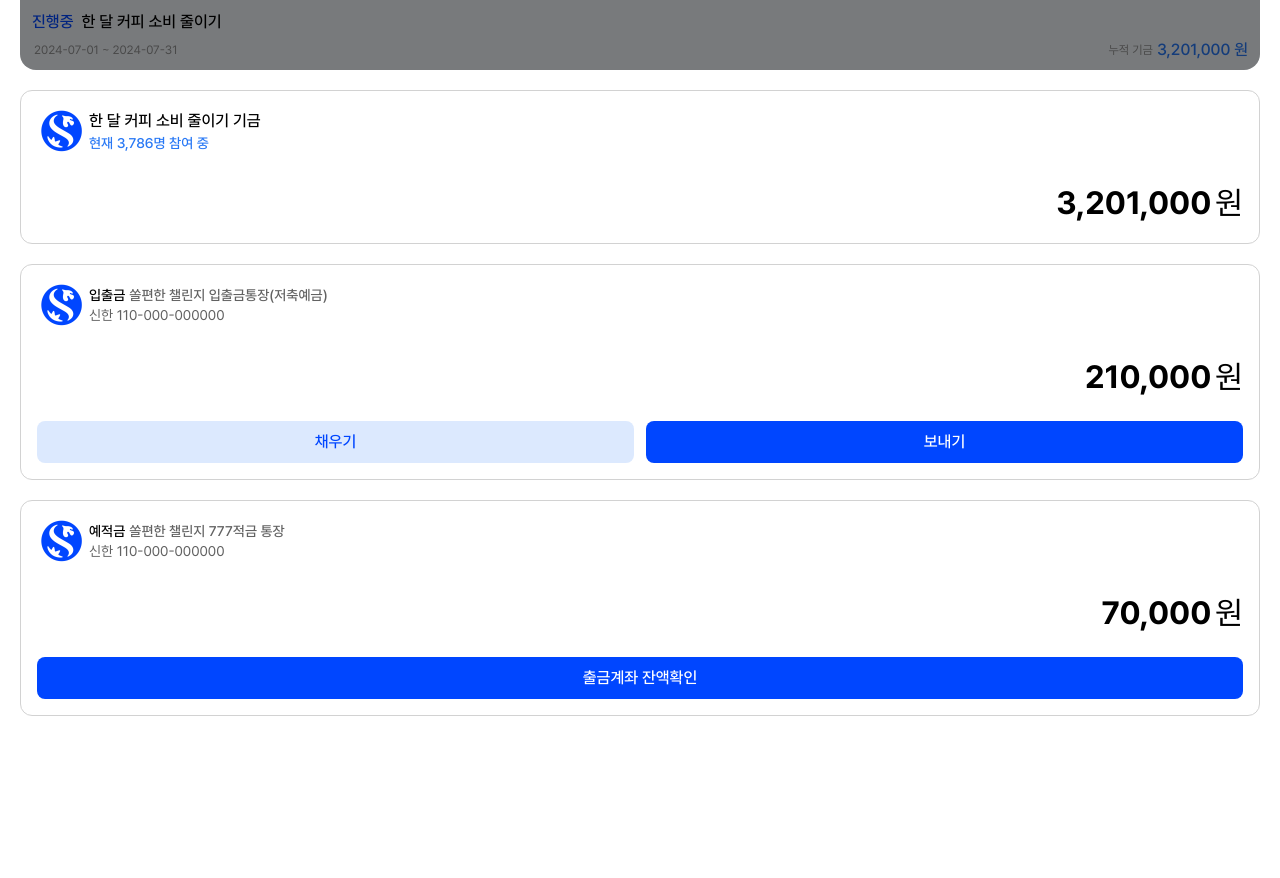
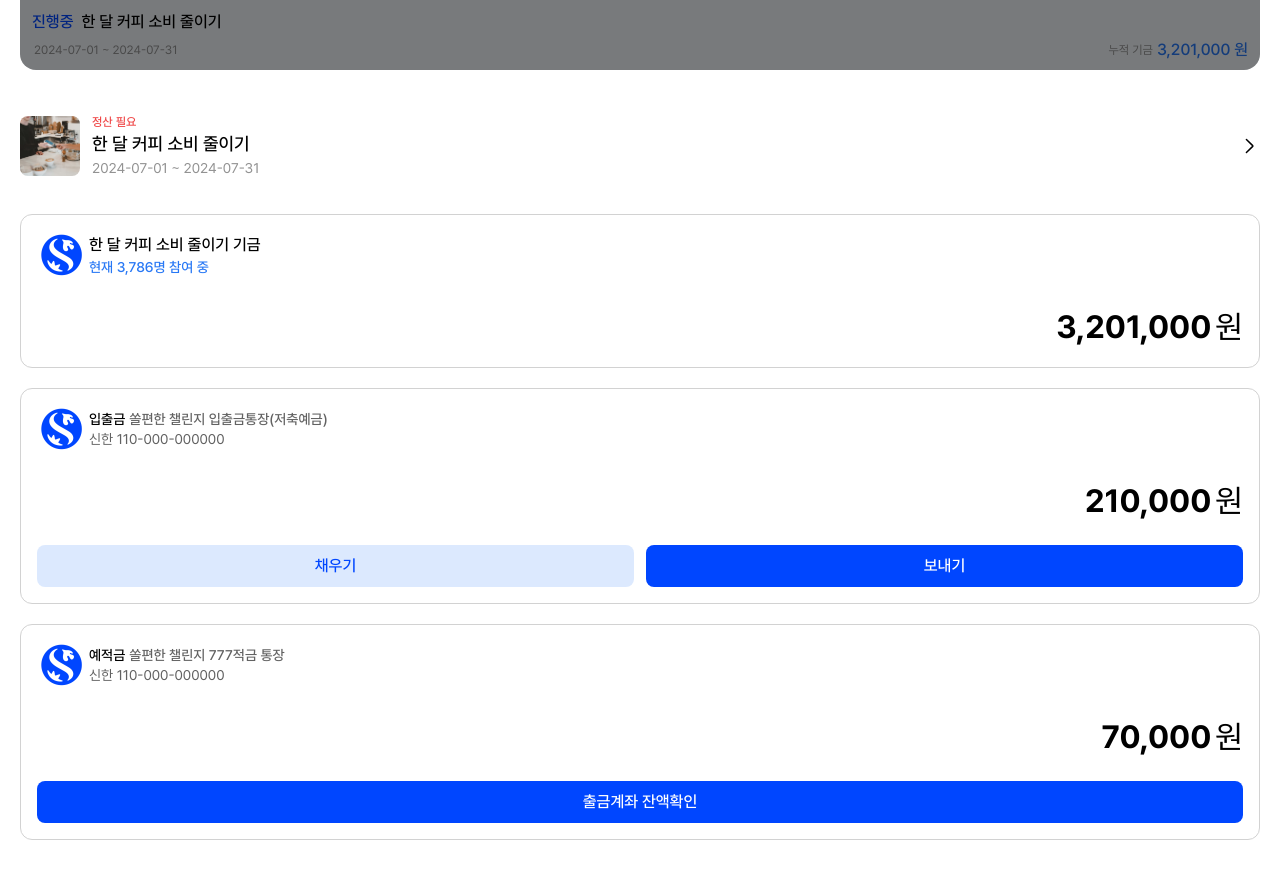
Before and after one commit to dongibuyeo/core-frontend, a Next.js app: page /home in a window 1280 px wide. Shown: the part 2322-3200 px from the top of the page. Before the commit the page ends 3110 px from the top, so only its background shows below. Built offline with nearby package versions, Linux system fonts and the light colour scheme.

Commit message:
Feat: MyChallengeCard 구현

```diff
--- a/src/app/home/page.tsx
+++ b/src/app/home/page.tsx
@@ -10,6 +10,7 @@ import { ChallengeStatus } from '@/types/ChallengeStatus'
 import { useState } from 'react'
 import Button from '@/components/ui/Button'
 import { useRouter } from 'next/navigation'
+import MyChallengeCard from '@/components/modals/MyChallengeCard'
 
 export default function Home() {
   const router = useRouter()
@@ -65,6 +66,14 @@ export default function Home() {
           fund={3201000}
           imageUrl="/image/coffee.jpg"
         />
+        <MyChallengeCard
+          title="한 달 커피 소비 줄이기"
+          startDate="2024-07-01"
+          endDate="2024-07-31"
+          imageUrl="/image/coffee.jpg"
+          isChallengeSuccessful
+          isSettled={false}
+        />
       </div>
       <div className="w-full flex flex-col justify-center gap-5 mt-5">
         <div className="w-full flex justify-center">
--- /dev/null
+++ b/src/components/modals/MyChallengeCard.tsx
@@ -0,0 +1,76 @@
+'use client'
+
+import Image from 'next/image'
+import { useMemo } from 'react'
+import { calculateDday } from '@/utils/calculateDday'
+import { ArrowRight } from '@/public/svg'
+
+interface Props {
+  title: string
+  startDate: string
+  endDate: string
+  imageUrl: string
+  isChallengeSuccessful: boolean
+  isSettled: boolean
+}
+
+export default function MyChallengeCard({
+  title,
+  startDate,
+  endDate,
+  imageUrl,
+  isChallengeSuccessful,
+  isSettled,
+}: Props) {
+  const challengeStatus = useMemo(() => {
+    const today = new Date()
+    const start = new Date(startDate)
+    const end = new Date(endDate)
+
+    if (today < start) {
+      return '참여 예정'
+    }
+    if (today >= start && today <= end) {
+      return '진행중'
+    }
+
+    if (isChallengeSuccessful) {
+      return isSettled ? '완료' : '정산 필요'
+    }
+
+    return '완료'
+  }, [startDate, endDate, isChallengeSuccessful, isSettled])
+
+  const statusColor =
+    challengeStatus === '정산 필요' ? 'text-red-500' : 'text-_blue-300'
+
+  return (
+    <div className="flex items-center bg-white w-full py-4">
+      <div className="flex w-[3.75rem] h-[3.75rem] overflow-hidden rounded-lg mr-3">
+        <Image
+          src={imageUrl}
+          alt="Challenge Image"
+          height={60}
+          width={60}
+          className="object-cover"
+        />
+      </div>
+      <div className="flex flex-col">
+        <span className={`text-xs font-medium ${statusColor}`}>
+          {challengeStatus === '참여 예정' || challengeStatus === '진행중'
+            ? calculateDday(startDate)
+            : challengeStatus}
+        </span>
+        <div className="flex flex-col justify-start">
+          <span className="text-lg font-medium text-black">{title}</span>
+          <span className="text-sm text-_grey-300">
+            {startDate} ~ {endDate}
+          </span>
+        </div>
+      </div>
+      <button type="button" className="ml-auto" aria-label="View details">
+        <ArrowRight />
+      </button>
+    </div>
+  )
+}
```
